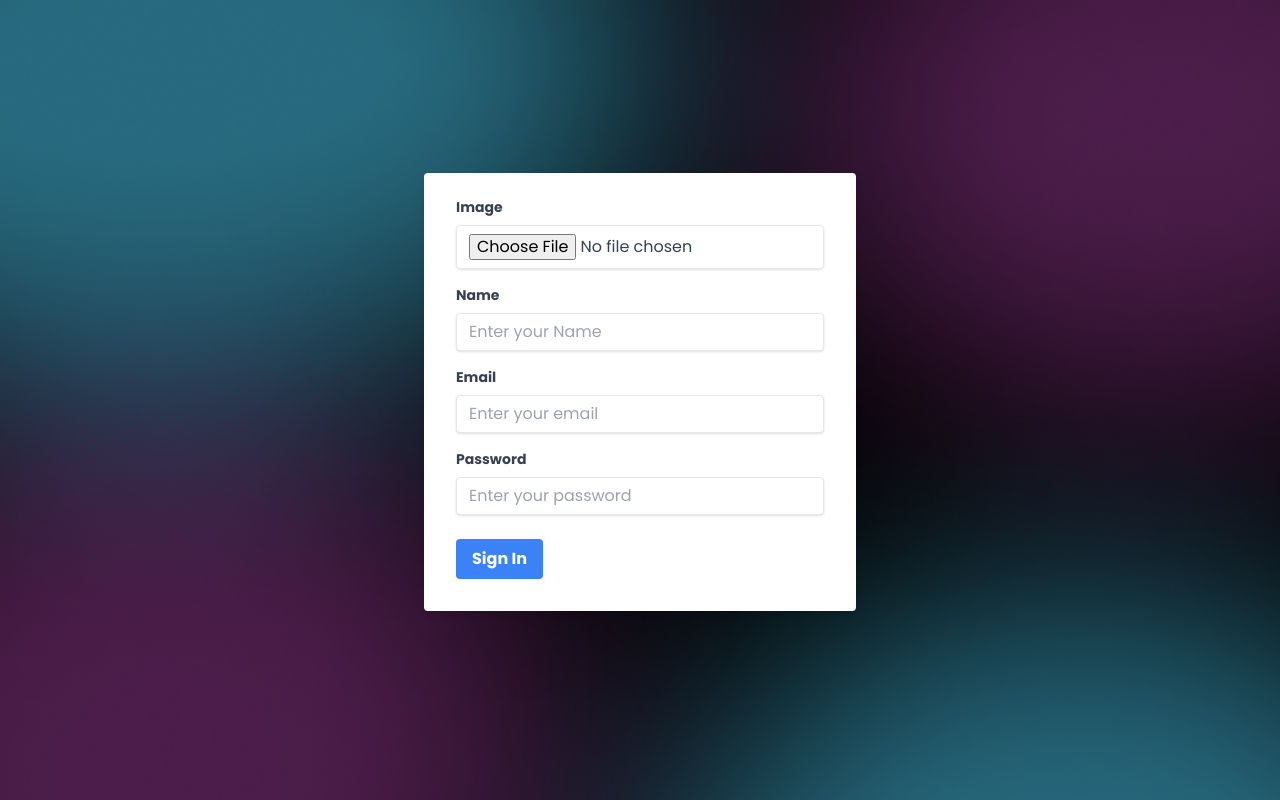
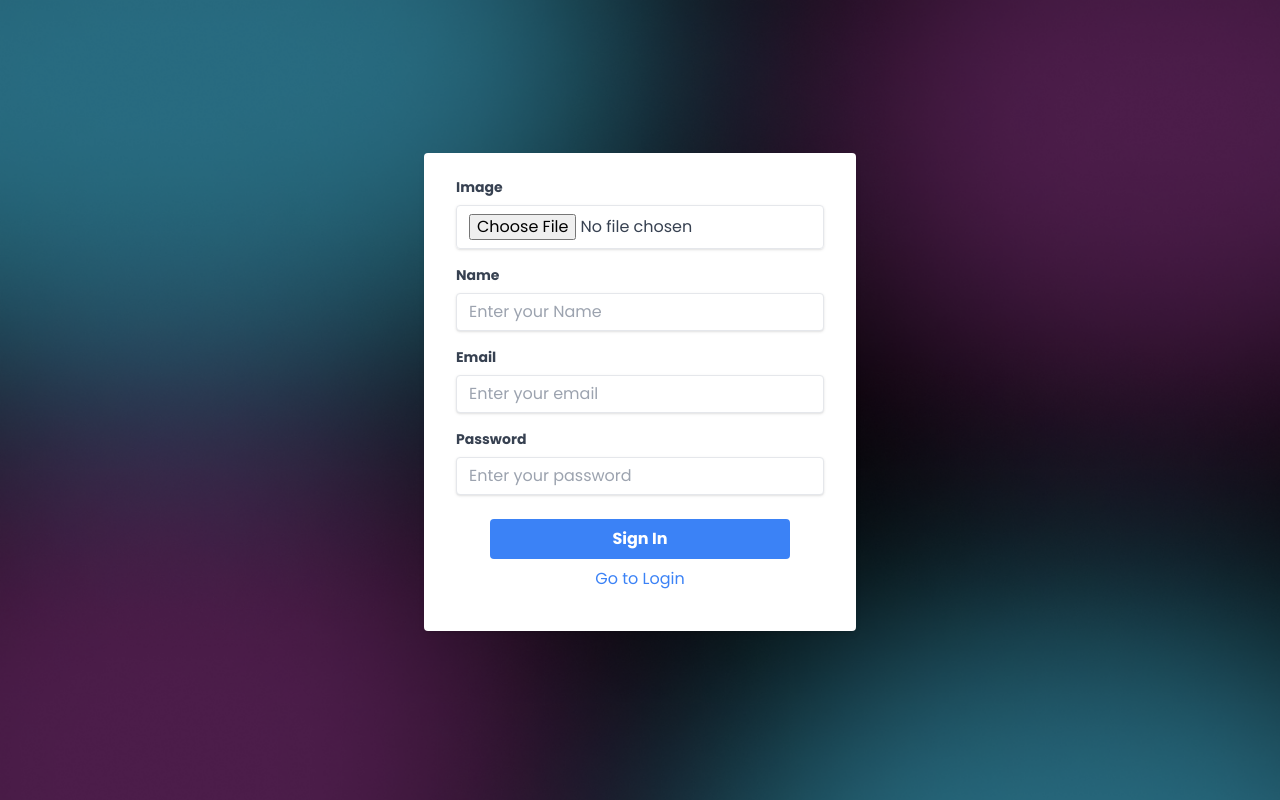
Before and after one commit to Onkar58/in-house-frontend, a React (Vite) app: page /signup in a window 1280 px wide. Built offline with nearby package versions, Linux system fonts and the light colour scheme; no server answers.

Commit message:
Toaster Added

```diff
--- a/package.json
+++ b/package.json
@@ -13,6 +13,7 @@
     "firebase": "^10.8.1",
     "react": "^18.2.0",
     "react-dom": "^18.2.0",
+    "react-hot-toast": "^2.4.1",
     "react-router-dom": "^6.22.2"
   },
   "devDependencies": {
--- a/src/components/Homepage.jsx
+++ b/src/components/Homepage.jsx
@@ -4,6 +4,7 @@ import StudentCards from './Homepage/StudentCards'
 import { auth } from '../utils/firebaseConfig'
 
 import { useUserAuth } from '../providers/UserContext'
+import toast from 'react-hot-toast'
 
 
 const Homepage = () => {
@@ -24,11 +25,12 @@ const Homepage = () => {
     })
     const studentAdded = await isStudentAdded.json()
     if (studentAdded.success) {
+      toast.success("Student Added")
       console.log("Student Added");
       fetchStudentsData()
     }
     else
-      console.log("Errorrrrrr");
+      toast.error("Student Already Added or not Found")
   }
 
   const fetchStudentsData = async () => {
--- a/src/components/Login.jsx
+++ b/src/components/Login.jsx
@@ -1,6 +1,6 @@
 import React, { useState } from 'react';
 import { loginUser } from '../utils/authFunctions';
-import { useNavigate } from 'react-router-dom';
+import { Link, useNavigate } from 'react-router-dom';
 
 const Login = () => {
     const [formData, setFormData] = useState({ email: '', password: '' });
@@ -51,12 +51,18 @@ const Login = () => {
                         onChange={changeHandler}
                     />
                 </div>
-                <div className="flex items-center justify-between">
+                <div className="flex flex-col items-center justify-between gap-3">
                     <button
-                        className="bg-primary text-white font-bold py-2 px-4 rounded focus:outline-none focus:shadow-outline"
+                        className="w-full bg-blue-500 text-white font-bold py-2 px-4 rounded focus:outline-none focus:shadow-outline"
                         type="submit"
                     >
                         Log In
+                    </button>
+                    <button
+                        className="text-blue-500 py-2 px-4 rounded focus:outline-none focus:shadow-outline"
+                        type="submit"
+                    >
+                        <Link to='/signup'>Go to Signup</Link>
                     </button>
                 </div>
             </form>
--- a/src/components/SignUp.jsx
+++ b/src/components/SignUp.jsx
@@ -1,7 +1,7 @@
 import React, { useState } from 'react'
 import { auth } from '../utils/firebaseConfig';
 import { createUserWithEmailAndPassword } from 'firebase/auth';
-import { useNavigate } from 'react-router-dom';
+import { Link, useNavigate } from 'react-router-dom';
 import { toBase64 } from '../utils/functions';
 import { signUpUser } from '../utils/authFunctions';
 
@@ -84,12 +84,18 @@ const SignUp = () => {
                         onChange={changeHandler}
                     />
                 </div>
-                <div className="flex items-center justify-between">
+                <div className="flex flex-col items-center justify-between">
                     <button
-                        className="bg-blue-500 hover:bg-blue-700 text-white font-bold py-2 px-4 rounded focus:outline-none focus:shadow-outline"
+                        className="w-full max-w-[300px] bg-blue-500 hover:bg-blue-700 text-white font-bold py-2 px-4 rounded focus:outline-none focus:shadow-outline"
                         type="submit"
                     >
                         Sign In
+                    </button>
+                    <button
+                        className="text-blue-500 py-2 px-4 rounded focus:outline-none focus:shadow-outline"
+                        type="submit"
+                    >
+                        <Link to='/login'>Go to Login</Link>
                     </button>
                 </div>
             </form>
--- a/src/components/Wrapper.jsx
+++ b/src/components/Wrapper.jsx
@@ -4,9 +4,9 @@ import Navbar from './Navbar'
 const Wrapper = ({ children }) => {
     return (
         <div className='mx-auto my-0 w-screen px-5 md:px-10 lg:w-[90%] xl:w-4/5 min-h-screen'>
-            <Navbar />
-            <div className='pseudoNavbar h-16 w-full'></div>
-            {children}
+                <Navbar />
+                <div className='pseudoNavbar h-16 w-full'></div>
+                {children}
         </div>
     )
 }
--- a/src/main.jsx
+++ b/src/main.jsx
@@ -4,11 +4,13 @@ import App from './App.jsx'
 import './index.css'
 import { BrowserRouter } from 'react-router-dom'
 import { AuthContextProvider } from './providers/UserContext'
+import { Toaster } from 'react-hot-toast'
 
 ReactDOM.createRoot(document.getElementById('root')).render(
   <React.StrictMode>
     <BrowserRouter>
       <AuthContextProvider>
+        <Toaster />
         <App />
       </AuthContextProvider>
     </BrowserRouter>
```
Also changed, not shown: 1 other file (tests, documents, lock files or other folders).
